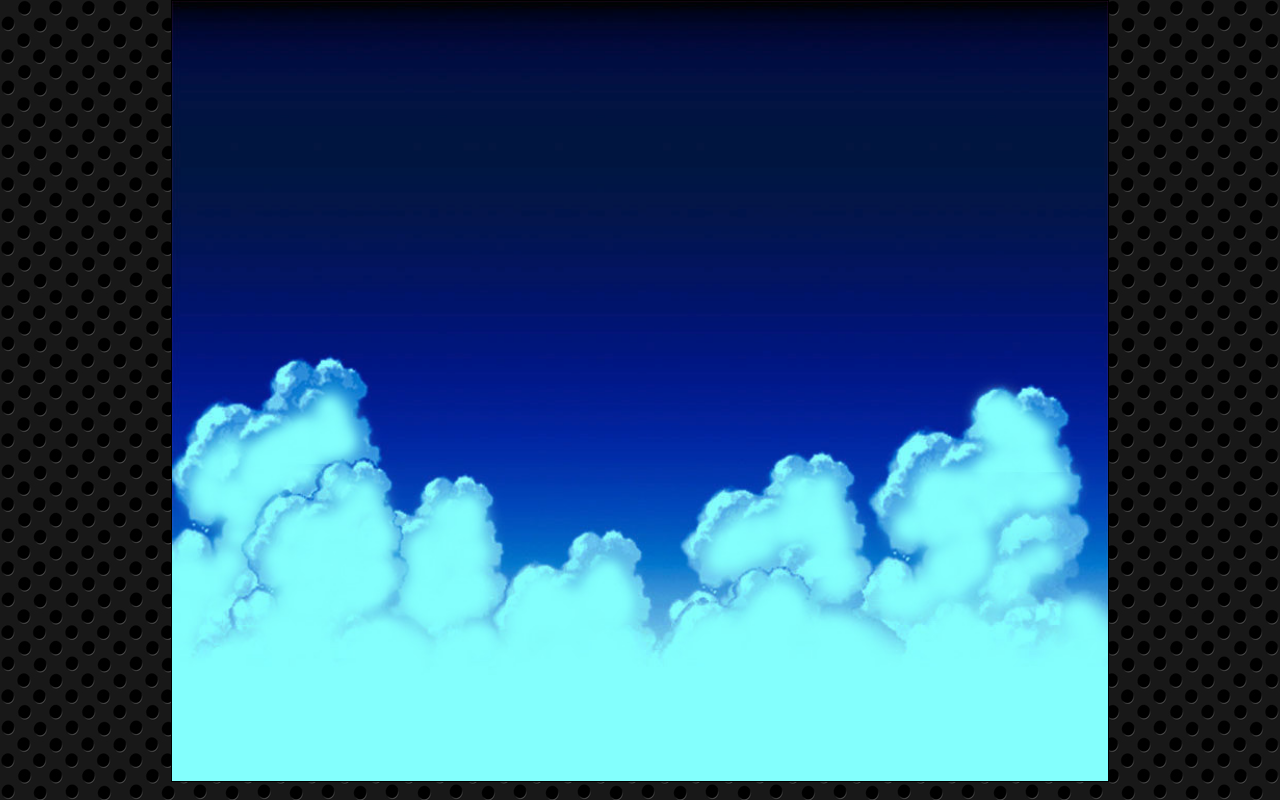
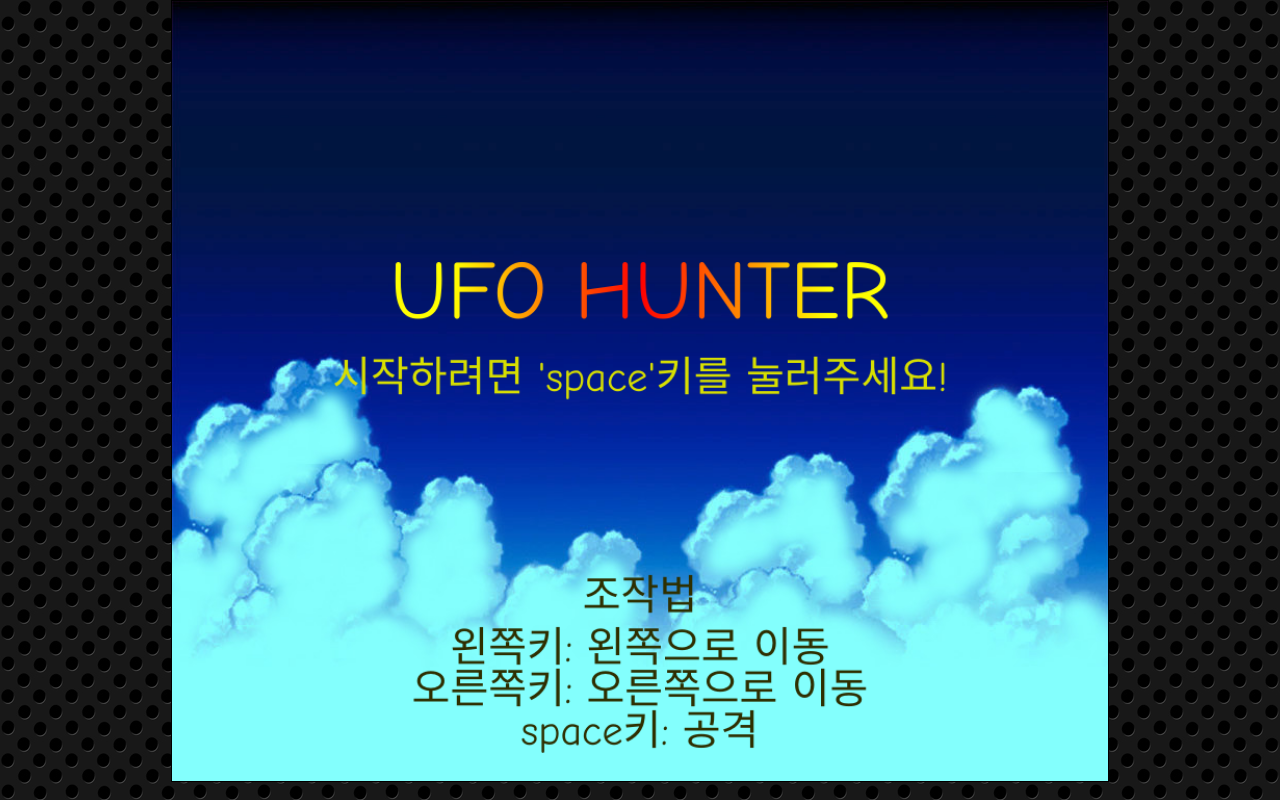
Before and after one commit to ddanmuji/ufo_hunter, a website: page index.html in a window 1280 px wide. Drawn offline with nearby package versions, Linux system fonts and the light colour scheme.

Commit message:
feat: 게임 시작 전 화면 구현

```diff
--- a/index.html
+++ b/index.html
@@ -6,6 +6,8 @@
   <meta http-equiv="X-UA-Compatible" content="IE=edge">
   <meta name="viewport" content="width=device-width, initial-scale=1.0">
   <title>UFO HUNTER</title>
+  <script defer src="/scripts/positionTransfer.js"></script>
+  <script defer src="/scripts/positionOpening.js"></script>
   <script defer src="/scripts/main.js"></script>
   <link href="https://cdn.jsdelivr.net/npm/reset-css@5.0.1/reset.min.css" rel="stylesheet">
   <link href="/styles/style.css" rel="stylesheet">
--- a/scripts/main.js
+++ b/scripts/main.js
@@ -1,14 +1,139 @@
+// Canvas drawing
 const canvas = document.getElementById('ufo_canvas');
 canvas.width = 900;
 canvas.height = 750;
+const ctx = canvas.getContext('2d');
 
+// Canvas automatic resizing
 function resize() {
   const height = window.innerHeight - 20;
   const ratio = canvas.width / canvas.height;
   const width = height * ratio;
-
   canvas.style.width = width + 'px';
   canvas.style.height = height + 'px';
 }
 
 window.addEventListener('load', resize, false);
+
+/** Game Basics */
+function GameBasics(canvas) {
+  this.canvas = canvas;
+  this.width = canvas.width;
+  this.height = canvas.height;
+
+  /** @description 게임 필드 초기 값, 위아래 150, 좌우 100 여유공간으로 초기화 */
+  this.playBoundaries = {
+    top: 150,
+    bottom: 650,
+    left: 100,
+    right: 800,
+  };
+
+  // 초기 값
+  this.level = 1;
+  this.score = 0;
+  this.shields = 2;
+
+  this.setting = {
+    // FPS: 60 frame pre 1 second, this means 1 new frame in every 0.01666667 seconds
+    updateSeconds: 1 / 60,
+  };
+
+  // 현재 게임에 대한 위치 상태 저장
+  this.positionContainer = [];
+
+  // 키 저장소
+  this.pressedKeys = {};
+}
+
+// 현재 위치 반환 함수
+GameBasics.prototype.presentPosition = function () {
+  return this.positionContainer.length > 0
+    ? this.positionContainer[this.positionContainer.length - 1]
+    : null;
+};
+
+// 위치 이동 함수
+GameBasics.prototype.goToPosition = function (position) {
+  // 현재 위치정보가 있다면 position container 데이터 초기화
+  if (this.presentPosition()) {
+    console.log('### goToPosition: position container 데이터 초기화');
+    this.positionContainer.length = 0;
+  }
+
+  // position에 entry가 있다면 entry 호출
+  if (position.entry) {
+    console.log('### goToPosition: entry 호출');
+    position.entry(play);
+  }
+
+  // positionContainer에 현재 position 저장
+  this.positionContainer.push(position);
+  console.log('### goToPosition: positionContainer state -> ', this.positionContainer);
+};
+
+GameBasics.prototype.pushPosition = function (position) {
+  this.positionContainer.push(position);
+};
+
+GameBasics.prototype.popPosition = function () {
+  this.positionContainer.pop();
+};
+
+GameBasics.prototype.start = function () {
+  setInterval(function () {
+    gameLoop(play);
+  }, this.setting.updateSeconds * 1000);
+
+  this.goToPosition(new OpeningPosition());
+};
+
+// Notifies the game when a key is pressed
+GameBasics.prototype.keyDown = function (keyboardCode) {
+  // store the pressed key in 'pressedKeys'
+  this.pressedKeys[keyboardCode] = true;
+  //  it calls the present position's keyDown function
+  if (this.presentPosition() && this.presentPosition().keyDown) {
+    this.presentPosition().keyDown(this, keyboardCode);
+  }
+};
+
+//  Notifies the game when a key is released
+GameBasics.prototype.keyUp = function (keyboardCode) {
+  // delete the released key from 'pressedKeys'
+  delete this.pressedKeys[keyboardCode];
+};
+
+// Game Loop
+function gameLoop(play) {
+  let presentPosition = play.presentPosition();
+
+  if (presentPosition) {
+    // update
+    if (presentPosition.update) {
+      presentPosition.update(play);
+    }
+
+    // draw
+    if (presentPosition.draw) {
+      presentPosition.draw(play);
+    }
+  }
+}
+
+window.addEventListener('keydown', function (e) {
+  const keyboardCode = e.which || event.keyCode; // Use either which or keyCode, depending on browser support
+  if (keyboardCode == 37 || keyboardCode == 39 || keyboardCode == 32) {
+    e.preventDefault();
+  }
+  play.keyDown(keyboardCode);
+});
+
+window.addEventListener('keyup', function (e) {
+  const keyboardCode = e.which || event.keyCode; // Use either which or keyCode, depending on browser support
+  play.keyUp(keyboardCode);
+});
+
+// Create a GameBasics object
+const play = new GameBasics(canvas);
+play.start();
--- a/scripts/positionOpening.js
+++ b/scripts/positionOpening.js
@@ -1 +1,37 @@
-// --- positionOpening --- //
+function OpeningPosition() {}
+
+OpeningPosition.prototype.draw = function (play) {
+  ctx.clearRect(0, 0, play.width, play.height);
+  ctx.font = '80px Comic Sans MS';
+  ctx.textAlign = 'center';
+  const gradient = ctx.createLinearGradient(
+    play.width / 2 - 180,
+    play.height / 2,
+    play.width / 2 + 180,
+    play.height / 2,
+  );
+  gradient.addColorStop('0', 'yellow');
+  gradient.addColorStop('0.5', 'red');
+  gradient.addColorStop('1.0', 'yellow');
+  ctx.fillStyle = gradient;
+  ctx.fillText('UFO HUNTER', play.width / 2, play.height / 2 - 70);
+
+  ctx.font = '40px Comic Sans MS';
+  ctx.fillStyle = '#D7DF01';
+  ctx.fillText("시작하려면 'space'키를 눌러주세요!", play.width / 2, play.height / 2);
+
+  ctx.fillStyle = '#2e2f00';
+  ctx.fillText('조작법', play.width / 2, play.height / 2 + 210);
+  ctx.fillText('왼쪽키: 왼쪽으로 이동', play.width / 2, play.height / 2 + 260);
+  ctx.fillText('오른쪽키: 오른쪽으로 이동', play.width / 2, play.height / 2 + 300);
+  ctx.fillText('space키: 공격', play.width / 2, play.height / 2 + 340);
+};
+
+OpeningPosition.prototype.keyDown = function (play, keyCode) {
+  if (keyCode == 32) {
+    play.level = 1;
+    play.score = 0;
+    play.shields = 2;
+    play.goToPosition(new TransferPosition(play.level));
+  }
+};
--- a/scripts/positionTransfer.js
+++ b/scripts/positionTransfer.js
@@ -1 +1,13 @@
-// --- positionTransfer --- //
+function TransferPosition(level) {
+  this.level = level;
+  this.fontSize = 140;
+  this.fontColor = 255;
+}
+
+TransferPosition.prototype.draw = function (play) {
+  ctx.clearRect(0, 0, play.width, play.height);
+  ctx.font = '40px Comic Sans MS';
+  ctx.textAlign = 'center';
+  ctx.fillStyle = 'rgba(255, ' + this.fontColor + ', ' + this.fontColor + ', 1)';
+  ctx.fillText('Get ready for level ' + this.level, play.width / 2, play.height / 2);
+};
```
